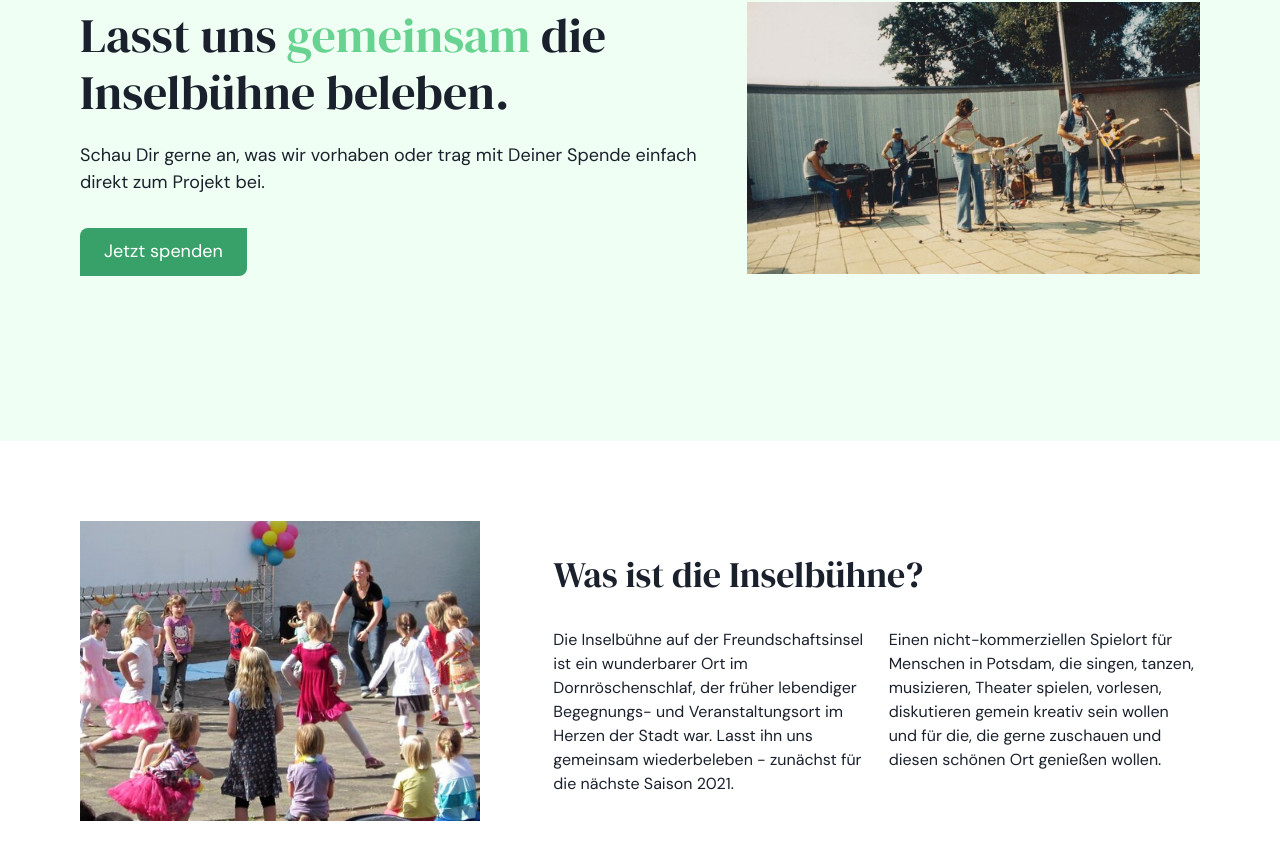
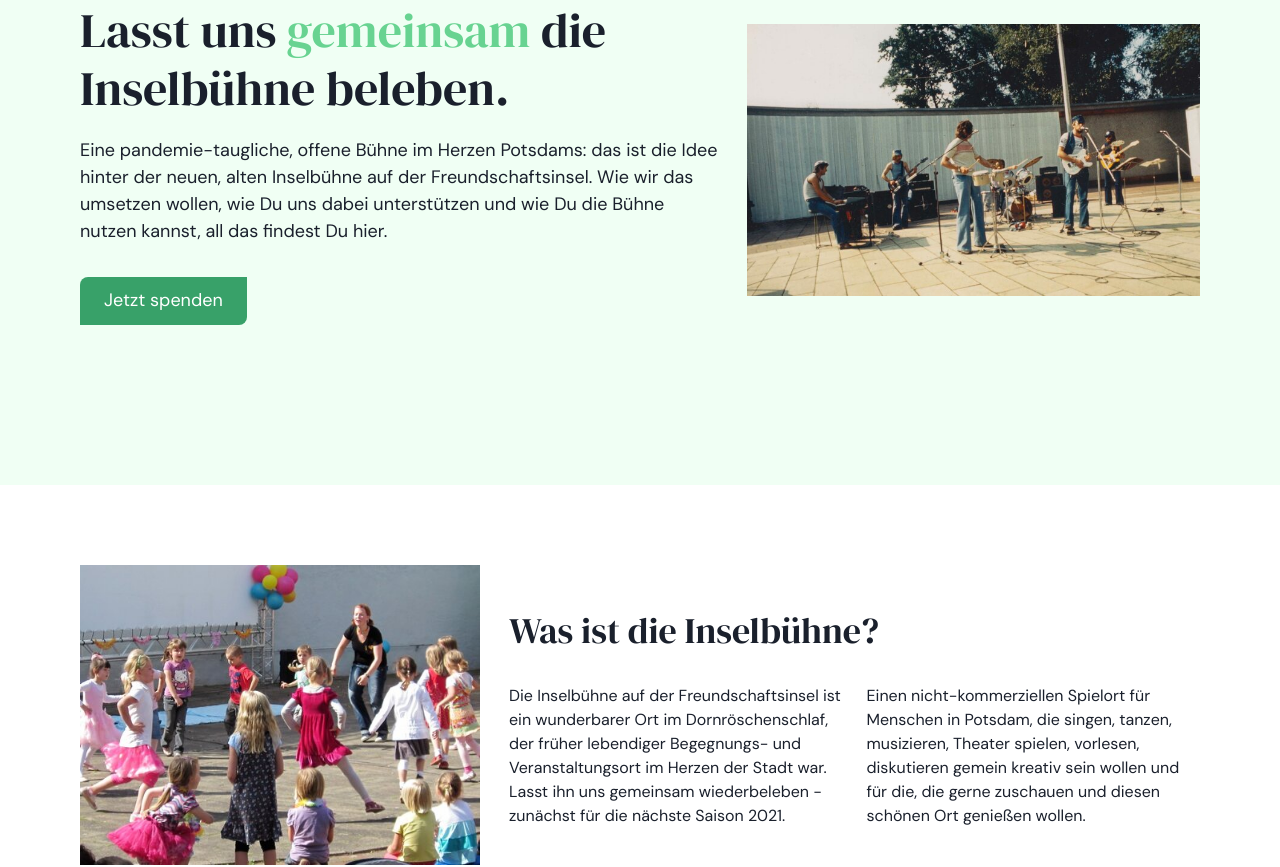
Before and after one commit to potsdamer-buergerstiftung/inselbuehne, a Next.js app: page / in a window 1280 px wide. Shown: the part 238-1105 px from the top of the page. Built offline with nearby package versions, Linux system fonts and the light colour scheme; no server answers.

Commit message:
change text

```diff
--- a/pages/index.tsx
+++ b/pages/index.tsx
@@ -10,7 +10,6 @@ import {
 import Layout from "../components/Layout";
 import Image from "next/image";
 import NextLink from "next/link";
-import MotionBox from "../components/MotionBox";
 
 export default function AboutOurProject() {
   return (
@@ -32,8 +31,11 @@ export default function AboutOurProject() {
                 die Inselbühne beleben.
               </Heading>
               <Text mb="8" fontSize="lg">
-                Schau Dir gerne an, was wir vorhaben oder trag mit Deiner Spende
-                einfach direkt zum Projekt bei.{" "}
+                Eine pandemie-taugliche, offene Bühne im Herzen Potsdams: das
+                ist die Idee hinter der neuen, alten Inselbühne auf der
+                Freundschaftsinsel. Wie wir das umsetzen wollen, wie Du uns
+                dabei unterstützen und wie Du die Bühne nutzen kannst, all das
+                findest Du hier.{" "}
               </Text>
               <NextLink passHref href="/beitragen">
                 <Button colorScheme="green" size="lg" as="a">
@@ -49,11 +51,16 @@ export default function AboutOurProject() {
       </Box>
       <Box as="section" pb={{ base: "20", md: "40" }} pt="20">
         <Container maxW="6xl" centerContent>
-          <Grid gap={4} templateColumns="repeat(12, 1fr)" alignItems="center">
-            <GridItem colSpan={{ base: 12, md: 5 }}>
+          <Grid
+            columnGap={6}
+            rowGap={6}
+            templateColumns="repeat(24, 1fr)"
+            alignItems="center"
+          >
+            <GridItem colSpan={{ base: 24, md: 9 }}>
               <Image width={400} height={300} src="/Kinder3.JPG" />
             </GridItem>
-            <GridItem colSpan={{ base: 12, md: 7 }}>
+            <GridItem colSpan={{ base: 24, md: 15 }}>
               <Heading as="h1" fontSize="4xl" mb="8">
                 Was ist die Inselbühne?
               </Heading>
```
